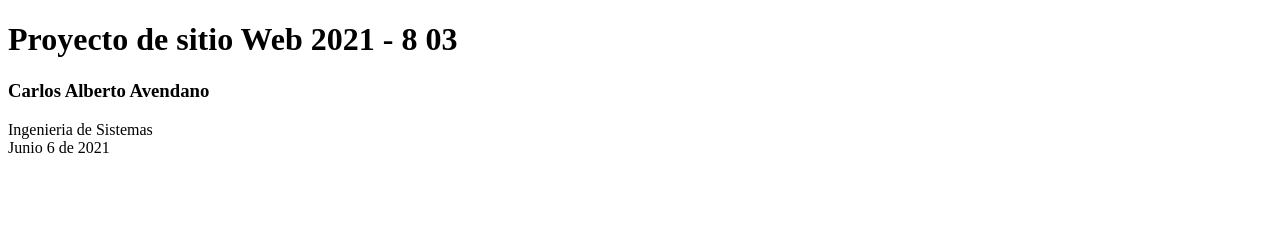
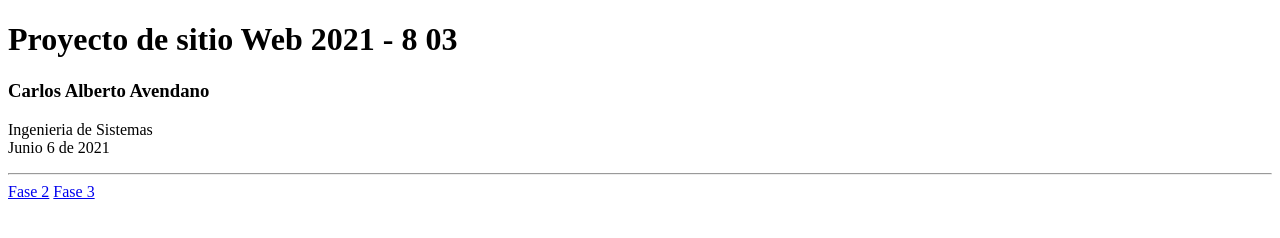
Before and after one commit to carlosavendano2021/DSW-CarlosAvenda-o, a plain HTML site: page index.html in a window 1280 px wide. Drawn offline with Linux system fonts and the light colour scheme.

Commit message:
Fase 3
Fase 3

```diff
--- a/index.html
+++ b/index.html
@@ -13,5 +13,8 @@
         Ingenieria de Sistemas <br>
         Junio 6 de 2021 <br>
     </p>
+    <hr>
+    <a href="Fase 2/design.html">Fase 2</a>
+    <a href="Fase3/index.html">Fase 3</a>
 </body>
 </html>
```
